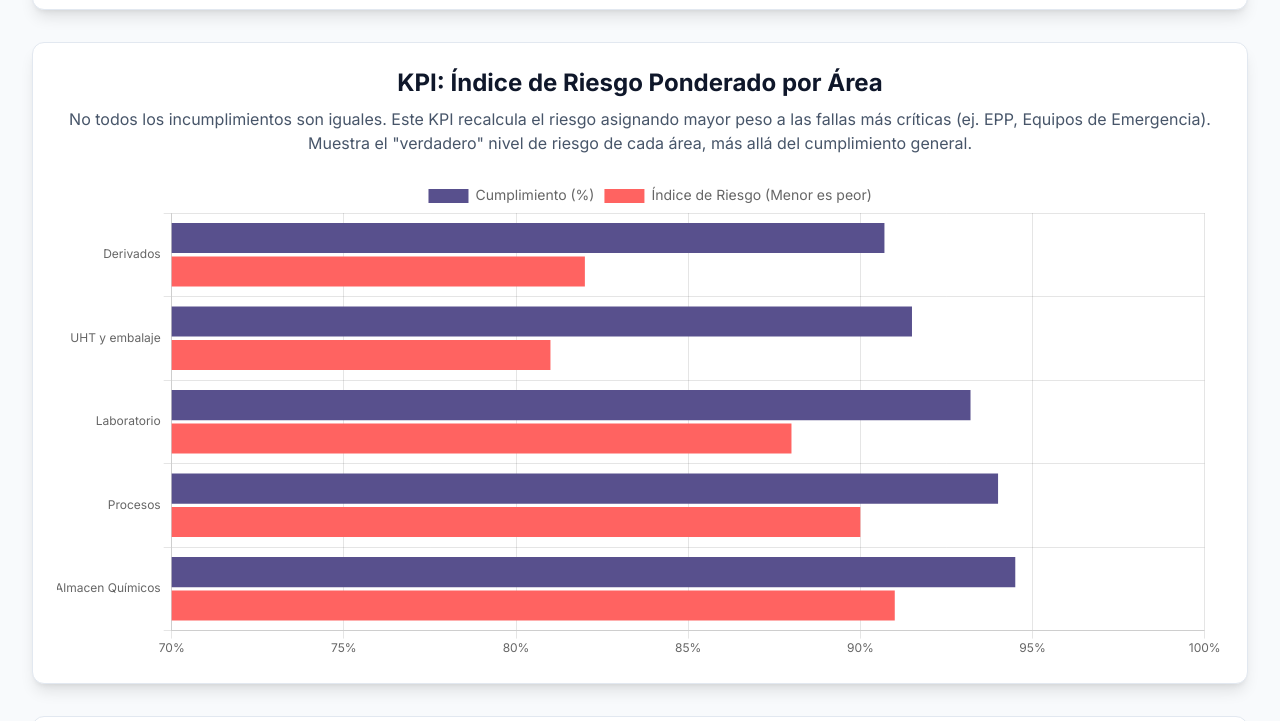
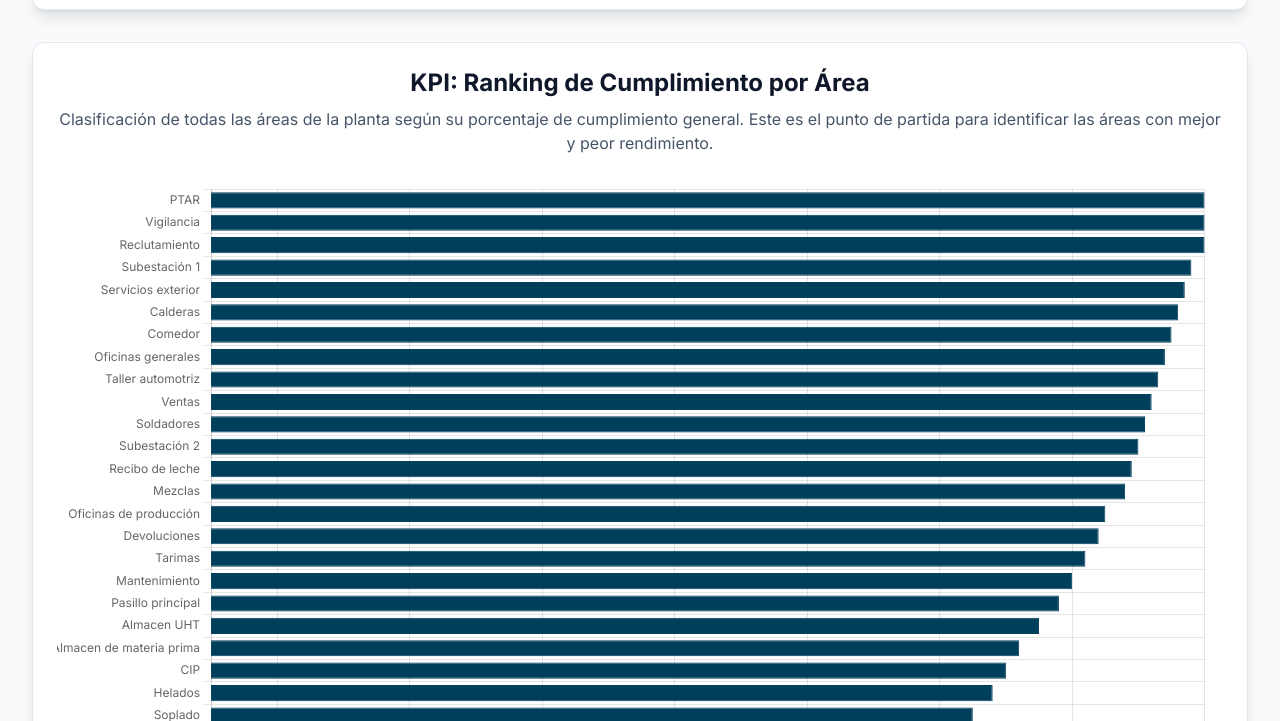
Before and after one commit to seleon95/prueabas-kpis, a plain HTML site: page index.html in a window 1280 px wide. Shown: the part 1799-2520 px from the top of the page. Drawn offline with nearby package versions, Linux system fonts and the light colour scheme.

Commit message:
Add files via upload
Se agrega kpis por area

```diff
--- a/index.html
+++ b/index.html
@@ -3,7 +3,7 @@
 <head>
     <meta charset="UTF-8">
     <meta name="viewport" content="width=device-width, initial-scale=1.0">
-    <title>Infografía de KPIs de Cumplimiento v4 - Análisis Experto</title>
+    <title>Infografía de KPIs de Cumplimiento v4.1 - Análisis Experto</title>
     <script src="https://cdn.tailwindcss.com"></script>
     <script src="https://cdn.jsdelivr.net/npm/chart.js"></script>
     <link rel="preconnect" href="https://fonts.googleapis.com">
@@ -97,6 +97,14 @@
                 <p class="text-center text-slate-600 mb-6">Esta matriz cruza las áreas con los parámetros. Las celdas más oscuras y rojas indican una mayor frecuencia de incumplimiento, revelando exactamente dónde se concentran los problemas más críticos.</p>
                 <div class="overflow-x-auto">
                     <div id="heatmapContainer" class="text-xs"></div>
+                </div>
+            </section>
+
+            <section id="area-analysis" class="bg-white p-6 rounded-xl shadow-lg border border-slate-200">
+                <h2 class="text-2xl font-bold text-center mb-2 text-slate-900">KPI: Ranking de Cumplimiento por Área</h2>
+                <p class="text-center text-slate-600 mb-6">Clasificación de todas las áreas de la planta según su porcentaje de cumplimiento general. Este es el punto de partida para identificar las áreas con mejor y peor rendimiento.</p>
+                <div class="horizontal-chart-container" style="height: 800px; max-height: 800px;">
+                    <canvas id="areasChart"></canvas>
                 </div>
             </section>
 
@@ -270,6 +278,40 @@
         tableHTML += '</tbody></table>';
         heatmapContainer.innerHTML = tableHTML;
 
+        const areasData = {
+            labels: ['PTAR', 'Vigilancia', 'Reclutamiento', 'Subestación 1', 'Servicios exterior', 'Calderas', 'Comedor', 'Oficinas generales', 'Taller automotriz', 'Ventas', 'Soldadores', 'Subestación 2', 'Recibo de leche', 'Mezclas', 'Oficinas de producción', 'Devoluciones', 'Tarimas', 'Mantenimiento', 'Pasillo principal', 'Almacen UHT', 'Almacen de materia prima', 'CIP', 'Helados', 'Soplado', 'Anden', 'Compre/ Refrigueración', 'Cuarto fío', 'HTST y embalaje', 'Almacen de químicos', 'Procesos', 'Laboratorio de calidad', 'Materia prima', 'UHT y embalaje', 'Derivados'],
+            values: [100.0, 100.0, 100.0, 99.8, 99.7, 99.6, 99.5, 99.4, 99.3, 99.2, 99.1, 99.0, 98.9, 98.8, 98.5, 98.4, 98.2, 98.0, 97.8, 97.5, 97.2, 97.0, 96.8, 96.5, 96.0, 95.8, 95.5, 95.0, 94.5, 94.0, 93.2, 92.8, 91.5, 90.7]
+        };
+
+        const areasCtx = document.getElementById('areasChart').getContext('2d');
+        const areasChart = new Chart(areasCtx, {
+            type: 'bar',
+            data: {
+                labels: areasData.labels,
+                datasets: [{
+                    label: 'Cumplimiento por Área (%)',
+                    data: areasData.values,
+                    backgroundColor: '#003f5c',
+                    borderColor: '#003f5c',
+                    borderWidth: 1
+                }]
+            },
+            options: {
+                indexAxis: 'y',
+                responsive: true,
+                maintainAspectRatio: false,
+                scales: {
+                    x: {
+                        min: 85,
+                        max: 100,
+                        ticks: { callback: (value) => value + '%', font: { family: "'Inter', sans-serif" } }
+                    },
+                    y: { ticks: { font: { family: "'Inter', sans-serif" } } }
+                },
+                plugins: { ...commonPlugins, legend: { display: false } }
+            }
+        });
+
         const riesgoPonderadoCtx = document.getElementById('riesgoPonderadoChart').getContext('2d');
         const riesgoPonderadoChart = new Chart(riesgoPonderadoCtx, {
             type: 'bar',
```
